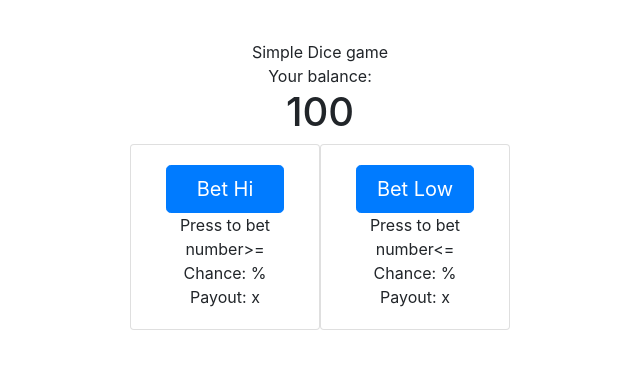
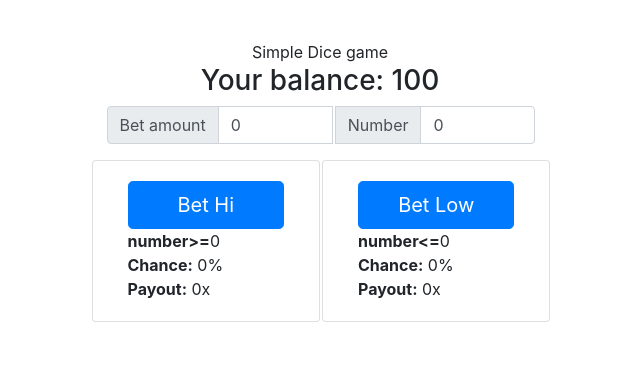
Before and after one commit to neolite/simple_dice_game, a website with bundled scripts: page index.html in a window 1280 px wide. Shown: the whole page, without its empty margins (320-960 px from the left). Built offline with nearby package versions, Linux system fonts and the light colour scheme.

Commit message:
add cal auto changes

```diff
--- a/index.html
+++ b/index.html
@@ -13,7 +13,7 @@
     <div class="container">
         <div class="row">
             <div class="col"></div>
-            <div class="col" id="app"></div>
+            <div class="col-md-auto" id="app"></div>
             <div class="col"></div>
         </div>
     </div>
--- a/src/components/Button.js
+++ b/src/components/Button.js
@@ -1,13 +1,13 @@
 export default {
   name: "button",
-  template: `<div class="card" >
+  template: `<div class="card text-left">
               <div class="card-body">
                <a href="#" class="btn btn-primary btn-lg btn-block">{{text}}</a>
                 <span>{{title}}</span>
-                <span v-if="betType==='hi'">number>={{playerBet}}</span>
-                <span v-if="betType==='low'">number<={{playerBet}}</span>
-                <span>Chance: {{chance}}%</span>
-                <span>Payout: {{payout}}x</span>
+                <p v-if="betType==='hi'"><b>number>=</b>{{playerBet}}</p>
+                <p v-if="betType==='low'"><b>number<=</b>{{playerBet}}</p>
+                <p><b>Chance:</b> {{chance}}%</p>
+                <p><b>Payout:</b> {{payout}}x</p>
               </div>
             </div>`,
   props: [
--- a/src/components/Game.js
+++ b/src/components/Game.js
@@ -1,24 +1,77 @@
+import { getChanceToWin } from "../game/lib/getChanceToWin.js";
 import gameButton from "./Button.js";
+import Scores from "./Scores.js";
 
 export default {
   name: "game",
   template: `
 	<div >
-		<span>Your balance: </span>
-		  <h1>{{ balance }}</h1>
-		  <div class="row">
-			<game-btn class="col" text="Bet Hi" title="Press to bet" bet-type="hi"/>
-			<game-btn class="col"  text="Bet Low" title="Press to bet" bet-type="low"/>
-		  </div>
+		<div class="row">
+
+			<h3 class="col"><span>Your balance: </span>{{ balance }}</h3>
+		</div>
+		<div class="row">
+			<scores/>
+		</div>
+		<div class="row">
+			<div class="input-group col mb-3">
+				<div class="input-group-prepend">
+					<span class="input-group-text" id="inputGroup-sizing-default">Bet amount</span>
+				</div>
+				<input v-model="betAmount" type="number" min="1" max="100" step="1" class="form-control" aria-label="Default" aria-describedby="inputGroup-sizing-default">
+
+				<div class="input-group-prepend">
+					<span class="input-group-text" id="inputGroup-sizing-default">Number</span>
+				</div>
+				<input v-model="playerNumber" type="number" min="1" max="100" step="1" class="form-control" aria-label="Default" aria-describedby="inputGroup-sizing-default">
+			</div>
+
+		</div>
+		<div class="row">
+			<game-btn
+				class="col"
+				text="Bet Hi"
+				bet-type="hi"
+				:playerBet="playerNumber"
+				:chance="getChanceToWin.playerHiBetChance"
+				:payout="getChanceToWin.hiBetMultiplier"
+			/>
+			<game-btn
+				class="col"
+				text="Bet Low"
+				bet-type="low"
+				:playerBet="playerNumber"
+				:chance="getChanceToWin.playerLowBetChance"
+				:payout="getChanceToWin.lowBetMultiplier"
+				/>
+		</div>
 	</div>
 
   `,
   components: {
-    "game-btn": gameButton
+    "game-btn": gameButton,
+    scores: Scores
+  },
+  watch: {
+    playerNumber: function(val) {
+      console.log({ val });
+      if (val > 0) {
+        this.getChanceToWin = getChanceToWin(this.playerNumber);
+      }
+    }
   },
   data: () => {
     return {
-      balance: 100
+      balance: 100,
+      playerNumber: 0,
+      betAmount: 0,
+      getChanceToWin: {
+        playerHiBetChance: 0,
+        playerLowBetChance: 0,
+        hiBetMultiplier: 0,
+        lowBetMultiplier: 0
+      }
     };
   }
 };
+//  playerHiBetChance, playerLowBetChance, hiBetMultiplier, lowBetMultiplier;
--- a/src/components/Scores.js
+++ b/src/components/Scores.js
@@ -0,0 +1 @@
+export default {};
--- a/src/index.js
+++ b/src/index.js
@@ -3,7 +3,7 @@ import game from "./components/Game.js";
 
 document.addEventListener("DOMContentLoaded", () => {
   new Vue({
-    template: "<div id='app' class='col'>{{ hi }}<game/></div>",
+    template: "<div id='app' class='col2'>{{ hi }}<game/></div>",
     el: "#app",
     components: {
       game
--- a/styles/main.css
+++ b/styles/main.css
@@ -7,3 +7,17 @@
   font-family: -apple-system, BlinkMacSystemFont, "Segoe UI", Roboto, Oxygen,
     Ubuntu, Cantarell, "Open Sans", "Helvetica Neue", sans-serif;
 }
+
+#app .input-group-prepend {
+  margin-right: -1px;
+  margin-left: 2px;
+}
+
+#app .card {
+  margin-left: 2px;
+}
+
+#app .card p {
+  min-width: 140px;
+  margin: 0;
+}
```
